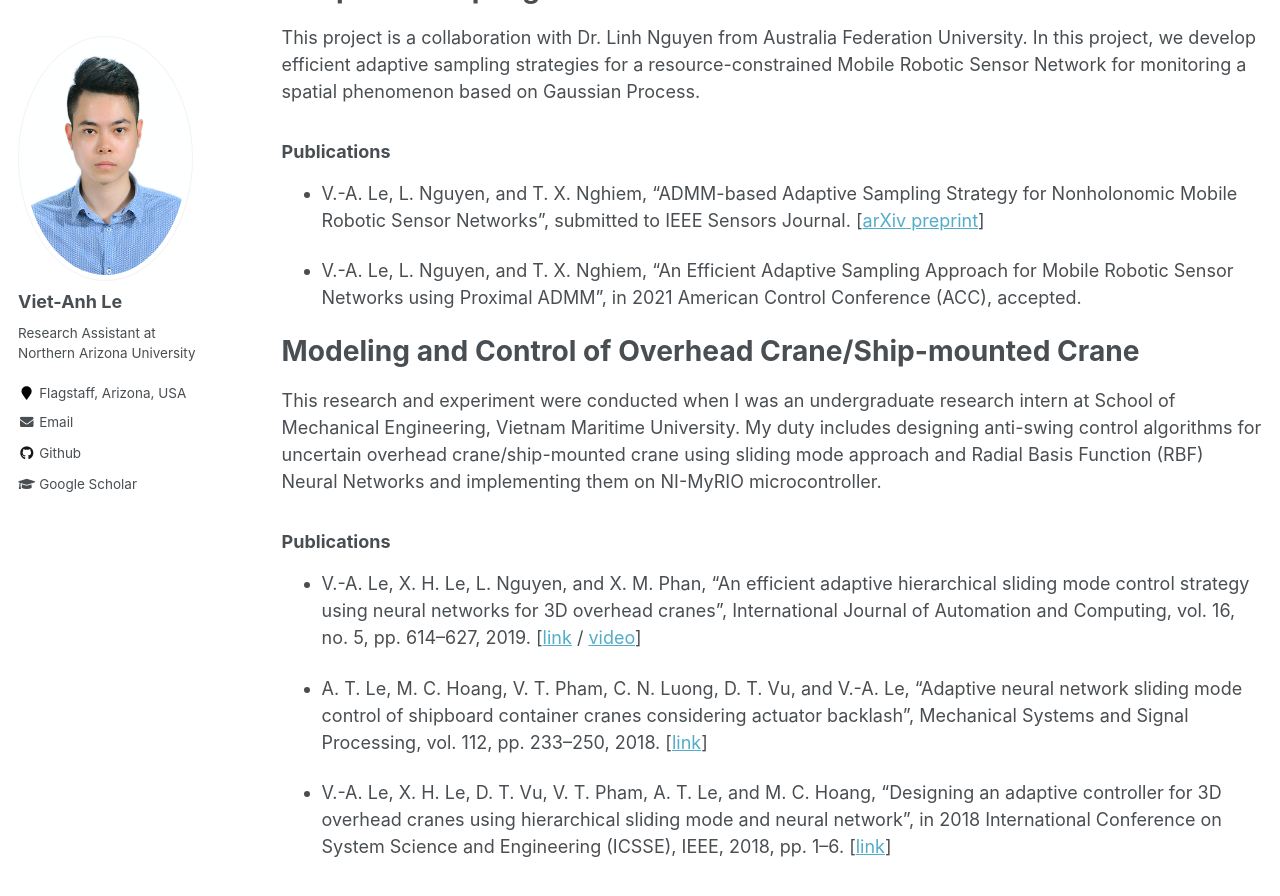
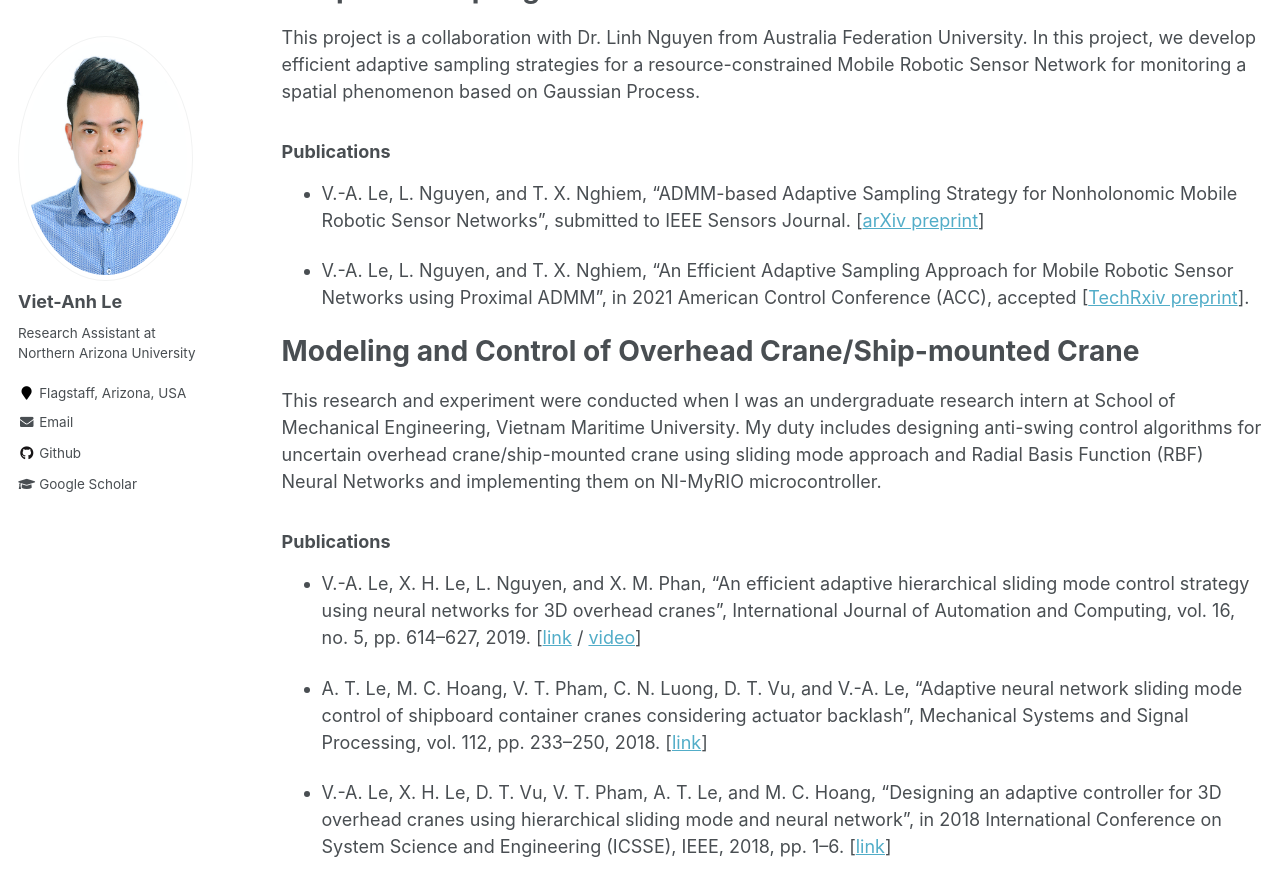
Before and after one commit to vietanhle0101/vietanhle0101.github.io, a Jekyll site: the page built from _pages/projects.md, in a window 1280 px wide and 900 px high, scrolled down 656 px. Shown: the top 896 px of the window. Built offline with Jekyll 4.4.1, drawn with Linux system fonts in a browser that asks for light colours.

Commit message:
add preprint of acc

```diff
--- a/_pages/projects.md
+++ b/_pages/projects.md
@@ -28,7 +28,7 @@ This project is a collaboration with Dr. Linh Nguyen from Australia Federation U
 
 * V.-A. Le, L. Nguyen, and T. X. Nghiem, “ADMM-based Adaptive Sampling Strategy for Nonholonomic Mobile Robotic Sensor Networks”, submitted to IEEE Sensors Journal. [[arXiv preprint](https://arxiv.org/abs/2101.10500)]
 
-* V.-A. Le, L. Nguyen, and T. X. Nghiem, “An Efficient Adaptive Sampling Approach for Mobile Robotic Sensor Networks using Proximal ADMM”, in 2021 American Control Conference (ACC), accepted.
+* V.-A. Le, L. Nguyen, and T. X. Nghiem, “An Efficient Adaptive Sampling Approach for Mobile Robotic Sensor Networks using Proximal ADMM”, in 2021 American Control Conference (ACC), accepted [[TechRxiv preprint](https://figshare.com/s/134773e8530bdd2999b3)].
 
 <!-- This temporary [poster](../files/MRSN_poster.pdf) may be helpful to get the overall idea. -->
 
```
